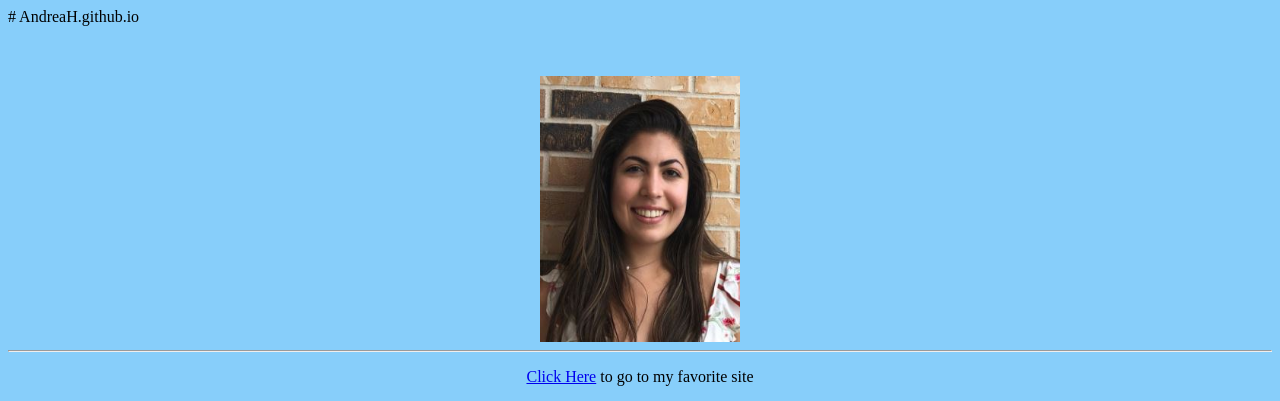
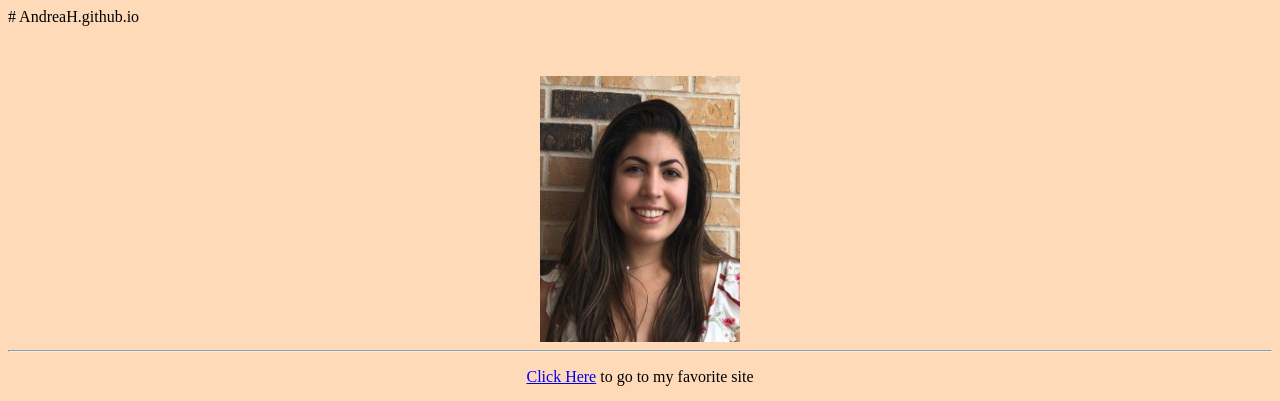
Before and after one commit to andreahumphries/AndreaH.github.io, a plain HTML site: page index.html in a window 1280 px wide. Shown: the top 401 px of the page. Drawn offline with Linux system fonts and the light colour scheme.

Commit message:
Update index.html

```diff
--- a/index.html
+++ b/index.html
@@ -4,7 +4,7 @@
 <p style="text-align: center;"><a href="https://netflix.com">Click Here</a> to go to my favorite site</p>
 <h1 style="text-align: center;">Hi, my name is Andrea!</h1>
 <h2 style="text-align: center;">Welcome to my website!</h2>
-<body bgcolor = "LightSkyBlue">
+<body bgcolor = "peachpuff">
 <p><strong>About Me</strong></p>
 <p><strong>About Me</strong></p>
 <p>My name is Andrea and I am a Freshman at the University of Texas at Austin! I am from Houston, TX but I grew up in England and Abu Dhabi. My hobbies include reading, hanging out with my friends, watching shows, and painting. My favourite shows include Stranger Things, The Office, Parks and Rec, Jane the Virgin, How I met your mother, and the Great British Baking Show! My favourite drink is tea and my favourite food are mangoes! <br /><br /></p>
```
